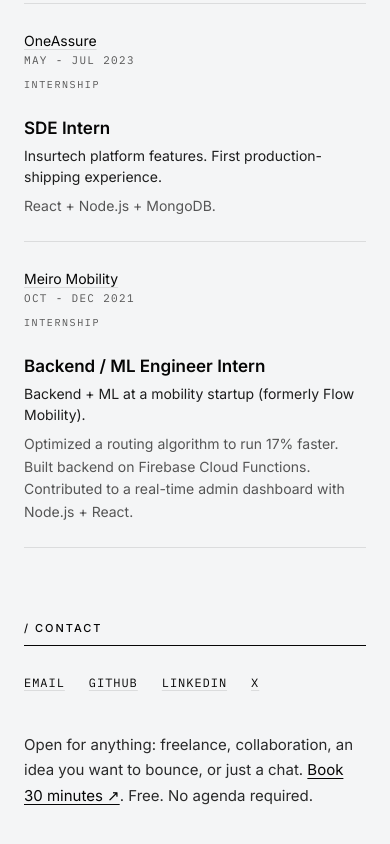
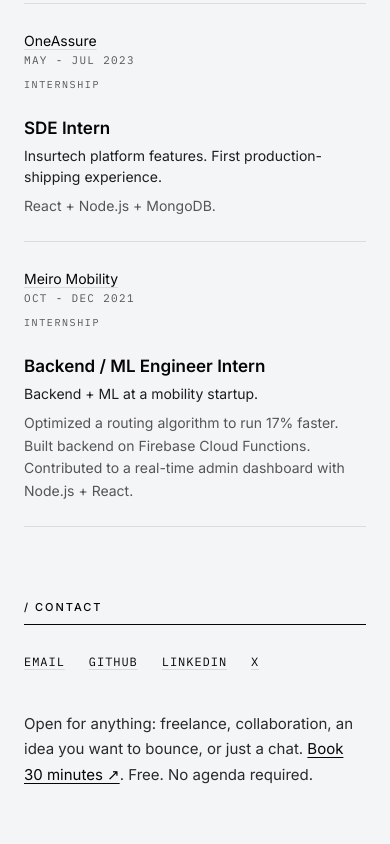
Before and after one commit to devcodes9/portfolio, a Next.js app: page /about in a window 390 px wide. Shown: the part 1459-2303 px from the top of the page. Built offline with nearby package versions, Linux system fonts and the light colour scheme.

Commit message:
fix(experience): drop '(formerly Flow Mobility)' qualifier from Meiro summary
Per user feedback. Reads cleaner without the parenthetical legacy name.

```diff
--- a/src/data/experience.ts
+++ b/src/data/experience.ts
@@ -50,7 +50,7 @@ export const experience: ExperienceEntry[] = [
     role: "Backend / ML Engineer Intern",
     period: "Oct - Dec 2021",
     type: "Internship",
-    summary: "Backend + ML at a mobility startup (formerly Flow Mobility).",
+    summary: "Backend + ML at a mobility startup.",
     impact: "Optimized a routing algorithm to run 17% faster. Built backend on Firebase Cloud Functions. Contributed to a real-time admin dashboard with Node.js + React.",
     url: "https://www.meiro.in/",
   },
```
